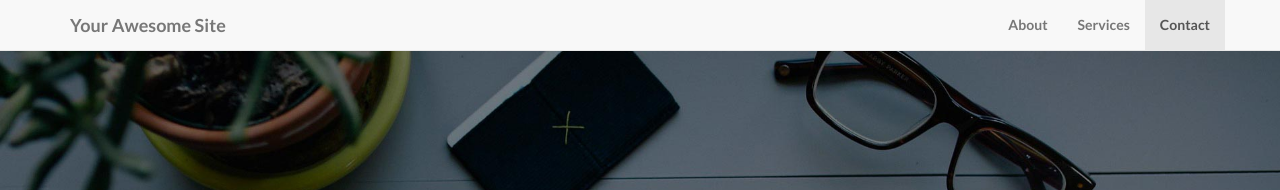
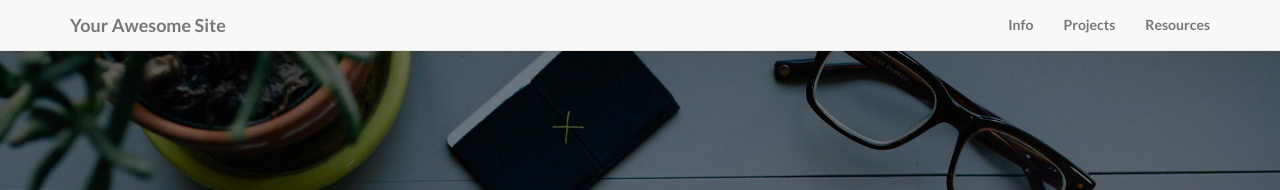
Before and after one commit to UMassHackathonTeam/UMassHackathonTeam.github.io, a Jekyll site: the page built from index.html, in a window 1280 px wide. Shown: the top 190 px of the page. Built offline with Jekyll 4.4.1, drawn with Linux system fonts in a browser that asks for light colours.

Commit message:
Update nav

```diff
--- a/_includes/header.html
+++ b/_includes/header.html
@@ -15,13 +15,13 @@
         <div class="collapse navbar-collapse" id="bs-example-navbar-collapse-1">
             <ul class="nav navbar-nav navbar-right">
             	<li>
-                    <a class="page-scroll" href="#about">About</a>
+                    <a class="page-scroll" href="#info">Info</a>
                 </li>
                 <li>
-                    <a class="page-scroll" href="#services">Services</a>
+                    <a class="page-scroll" href="#projects">Projects</a>
                 </li>
                 <li>
-                    <a class="page-scroll" href="#contact">Contact</a>
+                    <a class="page-scroll" href="#resources">Resources</a>
                 </li>
             </ul>
         </div>
```
